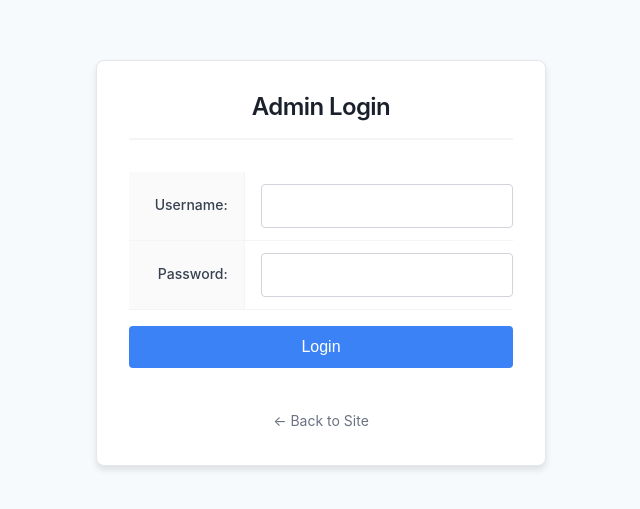
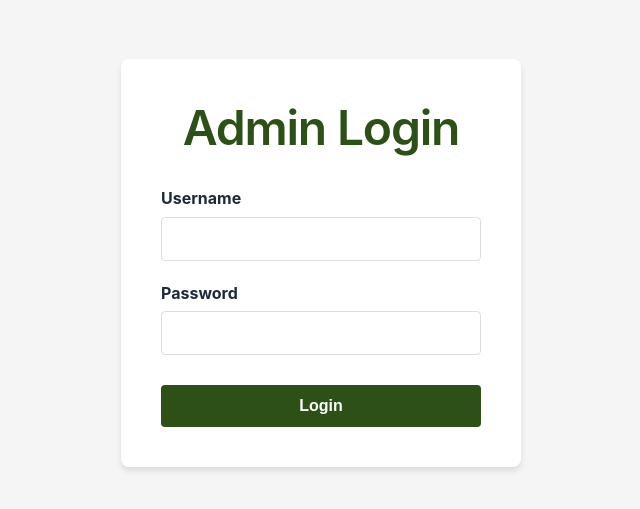
Before and after one commit to simonventuri/tapestry-vertical-gardens, a Next.js app: page /admin in a window 1280 px wide. Shown: the part 217-726 px from the top of the page, without its empty margins (319-959 px from the left). Built offline with nearby package versions, Linux system fonts and the light colour scheme.

Commit message:
Added better authentication.

```diff
--- a/components/AdminLogin.js
+++ b/components/AdminLogin.js
@@ -1,10 +1,9 @@
 import { useState } from 'react';
-import Head from 'next/head';
 
 export default function AdminLogin({ onLogin }) {
     const [credentials, setCredentials] = useState({ username: '', password: '' });
+    const [loading, setLoading] = useState(false);
     const [error, setError] = useState('');
-    const [loading, setLoading] = useState(false);
 
     const handleSubmit = async (e) => {
         e.preventDefault();
@@ -20,15 +19,23 @@ export default function AdminLogin({ onLogin }) {
                 body: JSON.stringify(credentials),
             });
 
-            if (response.ok) {
-                const { token } = await response.json();
-                localStorage.setItem('admin_token', token);
-                onLogin(token);
+            const data = await response.json();
+
+            if (response.ok && data.success) {
+                // Store token in localStorage for API calls
+                if (typeof window !== 'undefined') {
+                    localStorage.setItem('admin_token', data.token);
+                }
+
+                // Call onLogin callback and reload page to get fresh server-side auth
+                onLogin(data.token);
+                window.location.reload();
             } else {
-                setError('Invalid username or password');
+                setError(data.message || 'Login failed');
             }
         } catch (error) {
-            setError('Login failed. Please try again.');
+            console.error('Login error:', error);
+            setError('Network error. Please try again.');
         } finally {
             setLoading(false);
         }
@@ -37,182 +44,116 @@ export default function AdminLogin({ onLogin }) {
     const handleInputChange = (e) => {
         const { name, value } = e.target;
         setCredentials(prev => ({ ...prev, [name]: value }));
+        setError(''); // Clear error when user types
     };
 
     return (
-        <>
-            <Head>
-                <title>Admin Login - Tapestry Vertical Gardens</title>
-                <meta name="robots" content="noindex, nofollow" />
-                <style jsx>{`
-          .login-container {
-            min-height: 100vh;
-            display: flex;
-            align-items: center;
-            justify-content: center;
-            background: #f7fafc;
-            font-family: -apple-system, BlinkMacSystemFont, 'Segoe UI', sans-serif;
-          }
-          .login-form {
-            background: white;
-            padding: 2rem;
-            border-radius: 8px;
-            box-shadow: 0 4px 6px rgba(0, 0, 0, 0.1);
-            width: 100%;
-            max-width: 450px;
-            border: 1px solid #e5e7eb;
-          }
-          .login-title {
-            font-size: 1.5rem;
-            font-weight: 600;
-            text-align: center;
-            margin-bottom: 2rem;
-            color: #1a202c;
-            border-bottom: 2px solid #f3f4f6;
-            padding-bottom: 1rem;
-          }
-          .form-table {
-            width: 100%;
-            border-collapse: collapse;
-            margin-bottom: 1.5rem;
-          }
-          .form-row {
-            border-bottom: 1px solid #f3f4f6;
-          }
-          .form-label-cell {
-            padding: 0.75rem 1rem 0.75rem 0;
-            font-size: 0.875rem;
-            font-weight: 500;
-            color: #374151;
-            width: 30%;
-            vertical-align: middle;
-            text-align: right;
-            border-right: 1px solid #f3f4f6;
-            background-color: #fafafa;
-          }
-          .form-input-cell {
-            padding: 0.75rem 0 0.75rem 1rem;
-            vertical-align: middle;
-          }
-          .form-input {
-            width: 100%;
-            padding: 0.75rem;
-            border: 1px solid #d1d5db;
-            border-radius: 4px;
-            font-size: 1rem;
-            box-sizing: border-box;
-            background-color: white;
-          }
-          .form-input:focus {
-            outline: none;
-            border-color: #3b82f6;
-            box-shadow: 0 0 0 3px rgba(59, 130, 246, 0.1);
-          }
-          .button-row {
-            border: none;
-          }
-          .button-cell {
-            padding: 1rem 0;
-            text-align: center;
-          }
-          .login-button {
-            width: 100%;
-            background: #3b82f6;
-            color: white;
-            padding: 0.75rem;
-            border: none;
-            border-radius: 4px;
-            font-size: 1rem;
-            font-weight: 500;
-            cursor: pointer;
-            transition: background-color 0.3s;
-          }
-          .login-button:hover:not(:disabled) {
-            background: #2563eb;
-          }
-          .login-button:disabled {
-            background: #9ca3af;
-            cursor: not-allowed;
-          }
-          .error-message {
-            color: #ef4444;
-            font-size: 0.875rem;
-            margin-top: 0.5rem;
-            text-align: center;
-          }
-          .back-link {
-            text-align: center;
-            margin-top: 1rem;
-          }
-          .back-link a {
-            color: #6b7280;
-            text-decoration: none;
-            font-size: 0.875rem;
-          }
-        `}</style>
-            </Head>
+        <div style={{
+            display: 'flex',
+            justifyContent: 'center',
+            alignItems: 'center',
+            minHeight: '100vh',
+            backgroundColor: '#f5f5f5'
+        }}>
+            <div style={{
+                backgroundColor: 'white',
+                padding: '40px',
+                borderRadius: '8px',
+                boxShadow: '0 4px 6px rgba(0, 0, 0, 0.1)',
+                width: '400px',
+                maxWidth: '90vw'
+            }}>
+                <h1 style={{
+                    textAlign: 'center',
+                    marginBottom: '30px',
+                    color: '#2d5016'
+                }}>
+                    Admin Login
+                </h1>
 
-            <div className="login-container">
-                <form onSubmit={handleSubmit} className="login-form">
-                    <h1 className="login-title">Admin Login</h1>
+                {error && (
+                    <div style={{
+                        backgroundColor: '#fee',
+                        color: '#c33',
+                        padding: '10px',
+                        borderRadius: '4px',
+                        marginBottom: '20px',
+                        textAlign: 'center'
+                    }}>
+                        {error}
+                    </div>
+                )}
 
-                    <table className="form-table">
-                        <tbody>
-                            <tr className="form-row">
-                                <td className="form-label-cell">
-                                    <label htmlFor="username">Username:</label>
-                                </td>
-                                <td className="form-input-cell">
+                <form onSubmit={handleSubmit}>
+                    <div style={{ marginBottom: '20px' }}>
+                        <label style={{
+                            display: 'block',
+                            marginBottom: '5px',
+                            fontWeight: 'bold'
+                        }}>
+                            Username
+                        </label>
                         <input
                             type="text"
-                                        id="username"
                             name="username"
                             value={credentials.username}
                             onChange={handleInputChange}
-                                        className="form-input"
                             required
-                                        autoComplete="username"
+                            style={{
+                                width: '100%',
+                                padding: '12px',
+                                border: '1px solid #ddd',
+                                borderRadius: '4px',
+                                fontSize: '16px',
+                                boxSizing: 'border-box'
+                            }}
                         />
-                                </td>
-                            </tr>
-                            <tr className="form-row">
-                                <td className="form-label-cell">
-                                    <label htmlFor="password">Password:</label>
-                                </td>
-                                <td className="form-input-cell">
+                    </div>
+
+                    <div style={{ marginBottom: '30px' }}>
+                        <label style={{
+                            display: 'block',
+                            marginBottom: '5px',
+                            fontWeight: 'bold'
+                        }}>
+                            Password
+                        </label>
                         <input
                             type="password"
-                                        id="password"
                             name="password"
                             value={credentials.password}
                             onChange={handleInputChange}
-                                        className="form-input"
                             required
-                                        autoComplete="current-password"
+                            style={{
+                                width: '100%',
+                                padding: '12px',
+                                border: '1px solid #ddd',
+                                borderRadius: '4px',
+                                fontSize: '16px',
+                                boxSizing: 'border-box'
+                            }}
                         />
-                                </td>
-                            </tr>
-                            <tr className="button-row">
-                                <td colSpan="2" className="button-cell">
+                    </div>
+
                     <button
                         type="submit"
                         disabled={loading}
-                                        className="login-button"
+                        style={{
+                            width: '100%',
+                            padding: '12px',
+                            backgroundColor: loading ? '#ccc' : '#2d5016',
+                            color: 'white',
+                            border: 'none',
+                            borderRadius: '4px',
+                            fontSize: '16px',
+                            fontWeight: 'bold',
+                            cursor: loading ? 'not-allowed' : 'pointer'
+                        }}
                     >
                         {loading ? 'Logging in...' : 'Login'}
                     </button>
-                                </td>
-                            </tr>
-                        </tbody>
-                    </table>
-
-                    {error && <div className="error-message">{error}</div>}
-
-                    <div className="back-link">
-                        <a href="/">← Back to Site</a>
-                    </div>
                 </form>
             </div>
-        </>
+        </div>
     );
 }
--- /dev/null
+++ b/pages/api/admin/logout.js
@@ -0,0 +1,24 @@
+export default function handler(req, res) {
+    if (req.method !== 'POST') {
+        return res.status(405).json({ message: 'Method not allowed' });
+    }
+
+    try {
+        // Clear the authentication cookie
+        res.setHeader('Set-Cookie', [
+            'admin_token=; HttpOnly; Path=/; Max-Age=0; SameSite=Strict',
+            `admin_token=; HttpOnly; Path=/; Max-Age=0; SameSite=Strict; Domain=${req.headers.host}`
+        ]);
+
+        return res.status(200).json({
+            success: true,
+            message: 'Logged out successfully'
+        });
+    } catch (error) {
+        console.error('Logout error:', error);
+        return res.status(500).json({
+            success: false,
+            message: 'Internal server error'
+        });
+    }
+}
```
Also changed, not shown: pages/admin/edit/[id].js (+8 -6 lines), pages/admin/projects.js (+29 -7 lines), scripts/seed.js (added), scripts/seedDatabase.js (added). Lines whose indentation alone changed are shown as unchanged.
